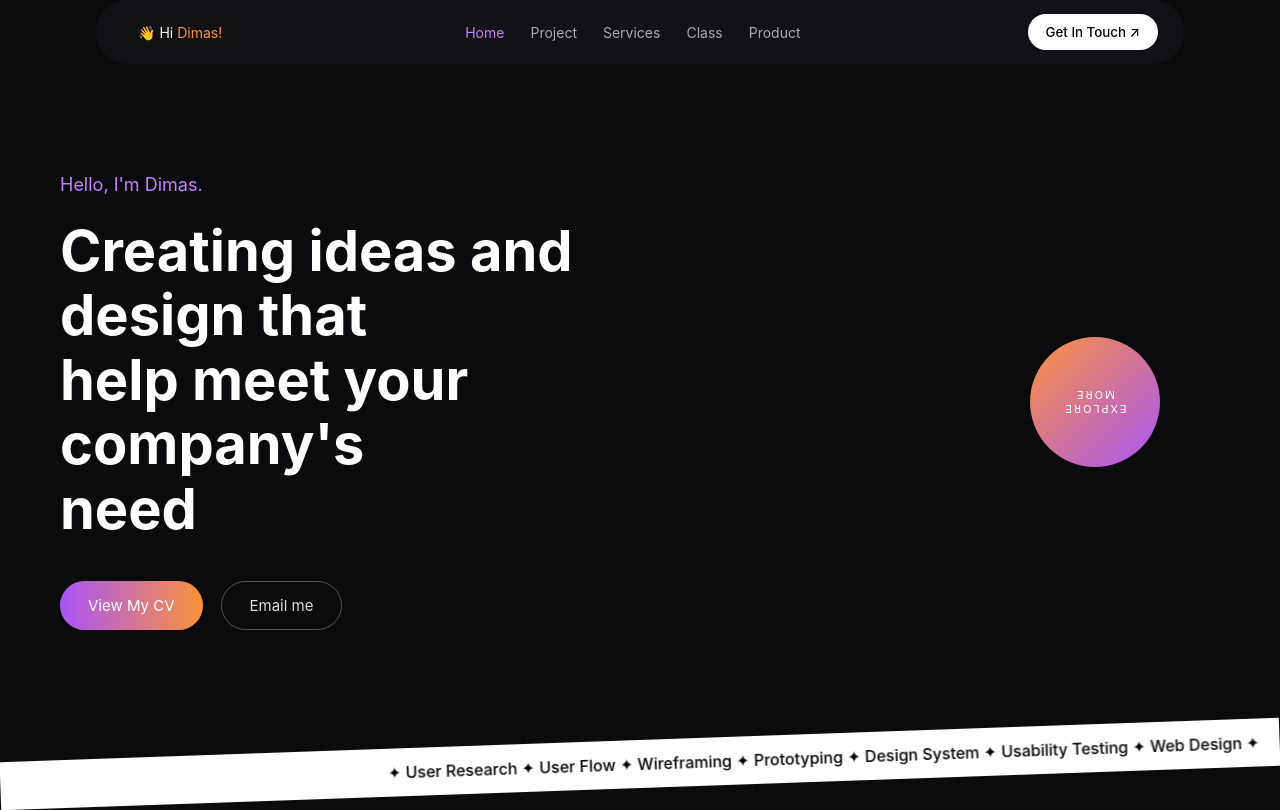
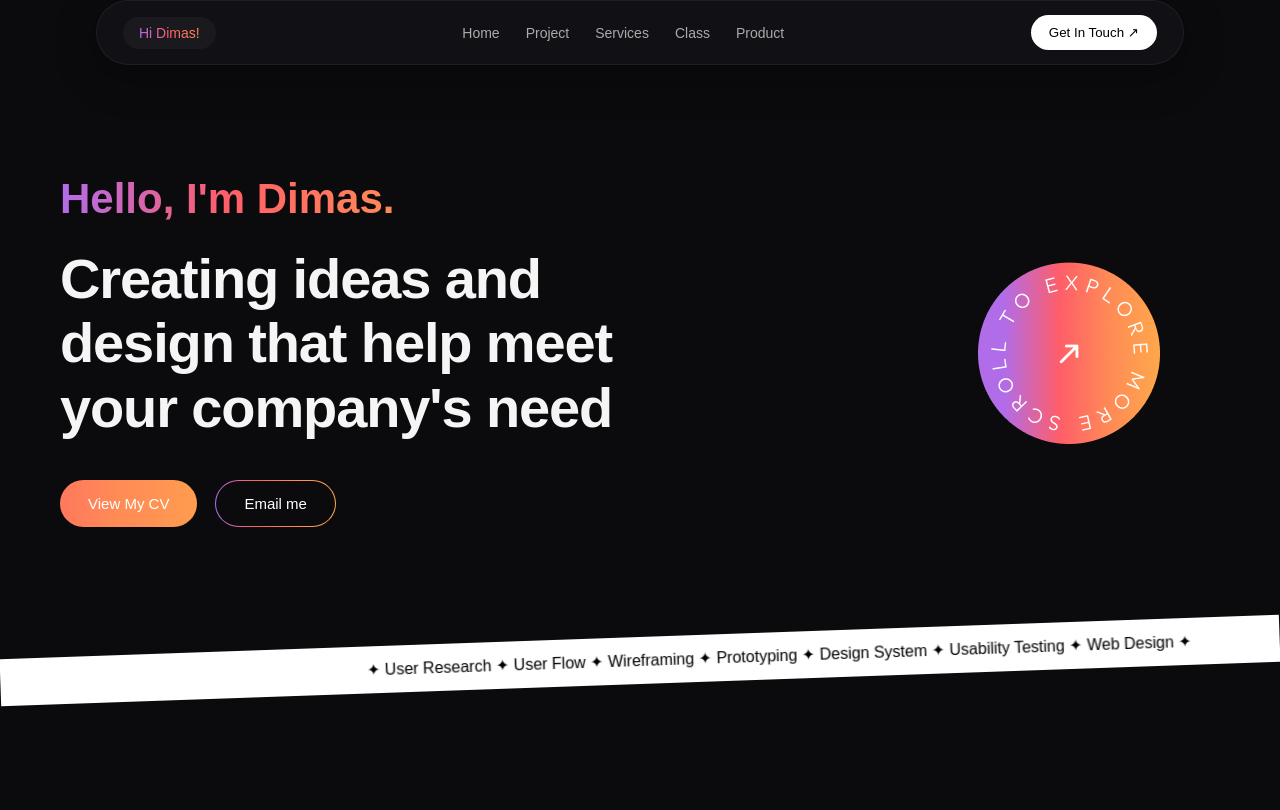
Before and after one commit to DionAhza/uiuxdimas, a website built with Vite: page index.html in a window 1280 px wide. Built offline with nearby package versions, Linux system fonts and the light colour scheme; a web font is replaced by a local one.

Commit message:
benerin tambahin animasi

```diff
--- a/components/navbar.html
+++ b/components/navbar.html
@@ -1,6 +1,6 @@
 <nav class="navbar-wrap">
   <div class="navbar">
-    <div class="pill">👋 Hi <span>Dimas!</span></div>
+    <div class="pill"> <span>Hi Dimas!</span></div>
 
     <ul class="menu">
       <li class="active">Home</li>
@@ -15,3 +15,125 @@
     </button>
   </div>
 </nav>
+
+<style>
+
+/* NAVBAR */
+/* NAVBAR WRAP */
+.navbar-wrap {
+  position: sticky;
+  top: 20px;
+  z-index: 100;
+  display: flex;
+  justify-content: center;
+}
+.navbar-wrap.scrolled .navbar {
+  background: rgba(15,15,20,0.9);
+  box-shadow: 0 14px 45px rgba(0,0,0,0.45);
+}
+
+/* NAVBAR PILL */
+.navbar {
+  width: 85%;
+  background: rgba(20, 20, 25, 0.75);
+  backdrop-filter: blur(14px);
+  border-radius: 999px;
+  padding: 14px 26px;
+  display: flex;
+  align-items: center;
+  justify-content: space-between;
+
+  border: 1px solid rgba(255,255,255,0.06);
+  box-shadow: 0 10px 40px rgba(0,0,0,0.35);
+}
+
+
+/* LEFT PILL */
+.pill {
+  background: rgba(255,255,255,0.04);
+  padding: 8px 16px;
+  border-radius: 999px;
+  font-size: 14px;
+  font-weight: 500;
+}
+
+.pill span {
+  background: linear-gradient(
+    90deg,
+    #B16CEA,
+    #FF5E69,
+    #FF8A56
+  );
+  -webkit-background-clip: text;
+  -webkit-text-fill-color: transparent;
+}
+
+
+/* MENU */
+.menu {
+  list-style: none;
+  display: flex;
+  gap: 26px;
+  font-size: 14px;
+  color: #aaa;
+}
+.menu li {
+  cursor: pointer;
+  position: relative;
+  transition: color 0.25s ease;
+}
+
+.menu li:hover {
+  color: #fff;
+}
+
+.menu li::after {
+  content: "";
+  position: absolute;
+  bottom: -6px;
+  left: 50%;
+  transform: translateX(-50%) scaleX(0);
+  width: 18px;
+  height: 3px;
+  border-radius: 999px;
+  background: linear-gradient(
+    90deg,
+    #B16CEA,
+    #FF5E69,
+    #FF8A56
+  );
+  transition: transform 0.3s ease;
+}
+
+.menu li:hover::after {
+  transform: translateX(-50%) scaleX(1);
+}
+
+
+
+/* BUTTON */
+.contact-btn {
+  background: white;
+  color: #000;
+  padding: 10px 18px;
+  border-radius: 999px;
+  border: none;
+  font-weight: 500;
+  cursor: pointer;
+  transition: all 0.3s ease;
+}
+
+.contact-btn:hover {
+  transform: translateY(-2px);
+  box-shadow: 0 10px 25px rgba(255,255,255,0.25);
+}
+
+</style>
+
+<script>
+  window.addEventListener('scroll', () => {
+    document
+      .querySelector('.navbar-wrap')
+      .classList.toggle('scrolled', window.scrollY > 30);
+  });
+</script>
--- a/index.html
+++ b/index.html
@@ -4,6 +4,10 @@
   <meta charset="UTF-8">
   <title>Dimas Portfolio</title>
   <link rel="stylesheet" href="style.css">
+  <link rel="preconnect" href="https://fonts.googleapis.com">
+  <link rel="preconnect" href="https://fonts.gstatic.com" crossorigin>
+  <link href="https://fonts.googleapis.com/css2?family=Bai+Jamjuree:wght@300;400;500;600;700&display=swap" rel="stylesheet">
+
 </head>
 <body>
 
@@ -17,8 +21,8 @@
       <span class="subtitle">Hello, I'm Dimas.</span>
 
       <h1>
-        Creating ideas and design that<br>
-        help meet your company's<br>
+        Creating ideas and design that
+        help meet your company's
         need
       </h1>
 
@@ -29,8 +33,9 @@
     </div>
 
     <div class="circle">
-      EXPLORE<br>MORE
-    </div>
+  <img src="Scroll.png" alt="">
+</div>
+
   </section>
 
   <!-- MARQUEE -->
--- a/style.css
+++ b/style.css
@@ -2,7 +2,7 @@
   margin: 0;
   padding: 0;
   box-sizing: border-box;
-  font-family: Inter, sans-serif;
+  font-family: 'Bai Jamjuree', sans-serif;
 }
 
 body {
@@ -11,68 +11,6 @@ body {
   overflow-x: hidden;
 }
 
-/* NAVBAR */
-/* NAVBAR WRAP */
-.navbar-wrap {
-  position: sticky;
-  top: 20px;
-  z-index: 100;
-  display: flex;
-  justify-content: center;
-}
-
-/* NAVBAR PILL */
-.navbar {
-  width: 85%;
-  background: rgba(20, 20, 25, 0.8);
-  backdrop-filter: blur(12px);
-  border-radius: 999px;
-  padding: 14px 26px;
-  display: flex;
-  align-items: center;
-  justify-content: space-between;
-}
-
-/* LEFT PILL */
-.pill {
-  background: #111;
-  padding: 8px 16px;
-  border-radius: 999px;
-  font-size: 14px;
-}
-
-.pill span {
-  color: #fb923c;
-}
-
-/* MENU */
-.menu {
-  list-style: none;
-  display: flex;
-  gap: 26px;
-  font-size: 14px;
-  color: #aaa;
-}
-
-.menu li {
-  cursor: pointer;
-  position: relative;
-}
-
-.menu li.active {
-  color: #c084fc;
-}
-
-/* BUTTON */
-.contact-btn {
-  background: white;
-  color: black;
-  padding: 10px 18px;
-  border-radius: 999px;
-  border: none;
-  font-weight: 500;
-  cursor: pointer;
-}
 
 /* HERO */
 .hero {
@@ -88,15 +26,27 @@ body {
 }
 
 .subtitle {
-  color: #c084fc;
-  font-size: 18px;
+  font-size: 42px;
+  font-weight: 700;
+  background: linear-gradient(
+    90deg,
+    #B16CEA,
+    #FF5E69,
+    #FF8A56
+  );
+  -webkit-background-clip: text;
+  -webkit-text-fill-color: transparent;
 }
+
 
 .hero h1 {
   font-size: 56px;
   line-height: 1.15;
   margin: 24px 0 40px;
+  letter-spacing: -0.02em;
+  color: #f5f5f5;
 }
+
 
 .buttons {
   display: flex;
@@ -111,35 +61,97 @@ body {
 }
 
 .btn.primary {
-  background: linear-gradient(90deg, #a855f7, #fb923c);
+  background: linear-gradient(
+    90deg,
+    #B16CEA,
+    #FF5E69,
+    #FF8A56,
+    #FFA84B
+  );
   border: none;
   color: white;
 }
 
+.btn.primary:hover {
+  transform: translateY(-2px);
+  box-shadow: 0 12px 35px rgba(255, 138, 86, 0.45);
+}
+
+
 .btn.outline {
   background: transparent;
-  border: 1px solid #555;
-  color: #ddd;
+  color: #fff;
+  border: 1.5px solid transparent;
+  background-image:
+    linear-gradient(#0b0b0e, #0b0b0e),
+    linear-gradient(
+      90deg,
+      #B16CEA,
+      #FF5E69,
+      #FF8A56,
+      #FFA84B
+    );
+  background-origin: border-box;
+  background-clip: padding-box, border-box;
 }
+.btn.outline:hover {
+  color: white;
+  background-image:
+    linear-gradient(
+      90deg,
+      #B16CEA,
+      #FF5E69,
+      #FF8A56,
+      #FFA84B
+    ),
+    linear-gradient(
+      90deg,
+      #B16CEA,
+      #FF5E69,
+      #FF8A56,
+      #FFA84B
+    );
+  box-shadow: 0 10px 30px rgba(255, 138, 86, 0.35);
+  transform: translateY(-2px);
+}
+.btn.primary,
+.btn.outline:hover {
+  background-size: 300% 300%;
+  animation: gradientMove 4s ease infinite;
+}
+
+@keyframes gradientMove {
+  0% { background-position: 0% 50%; }
+  50% { background-position: 100% 50%; }
+  100% { background-position: 0% 50%; }
+}
+
 
 /* CIRCLE */
 .circle {
-  width: 130px;
+  /* width: 130px;
   height: 130px;
   border-radius: 50%;
-  background: linear-gradient(135deg, #a855f7, #fb923c);
-  display: flex;
-  align-items: center;
-  justify-content: center;
-  text-align: center;
-  font-size: 11px;
-  letter-spacing: 2px;
+  background: linear-gradient(135deg, #a855f7, #fb923c); */
   position: absolute;
   right: 120px;
   top: 50%;
   transform: translateY(-50%);
   animation: spin 10s linear infinite;
 }
+
+.circle span {
+  position: absolute;
+  width: 100%;
+  height: 100%;
+  font-size: 11px;
+  letter-spacing: 3px;
+  text-transform: uppercase;
+  display: flex;
+  align-items: center;
+  justify-content: center;
+}
+
 
 /* MARQUEE */
 .marquee {
```
Also changed, not shown: public/Scroll.png (added).
